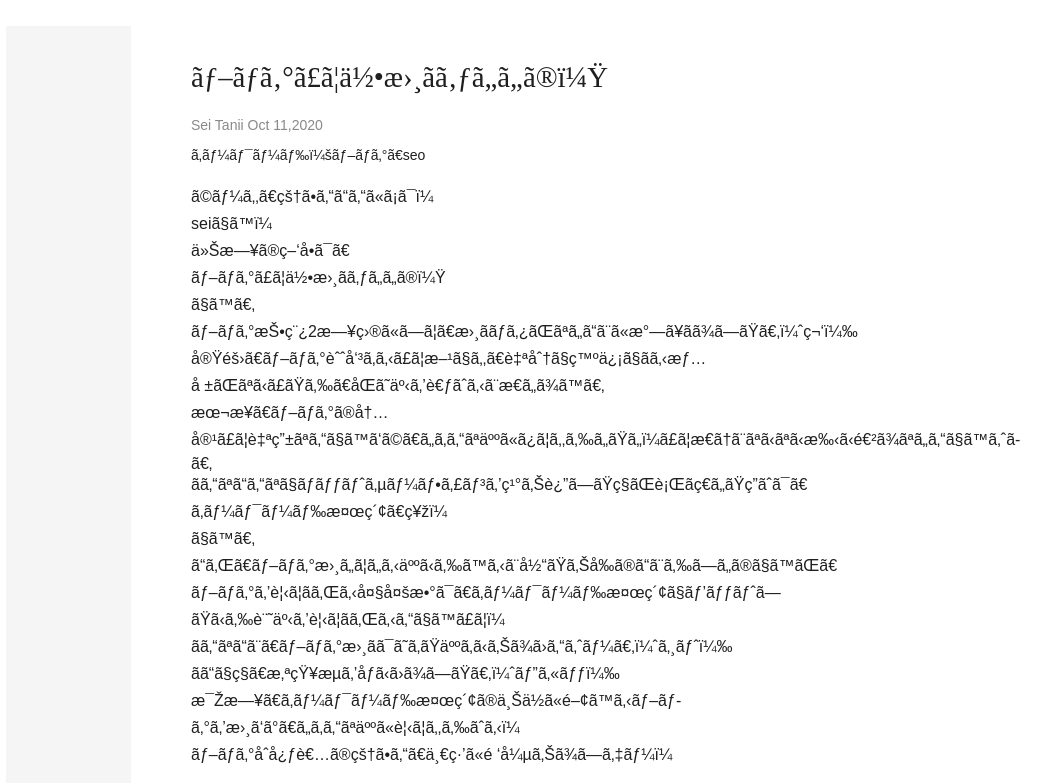
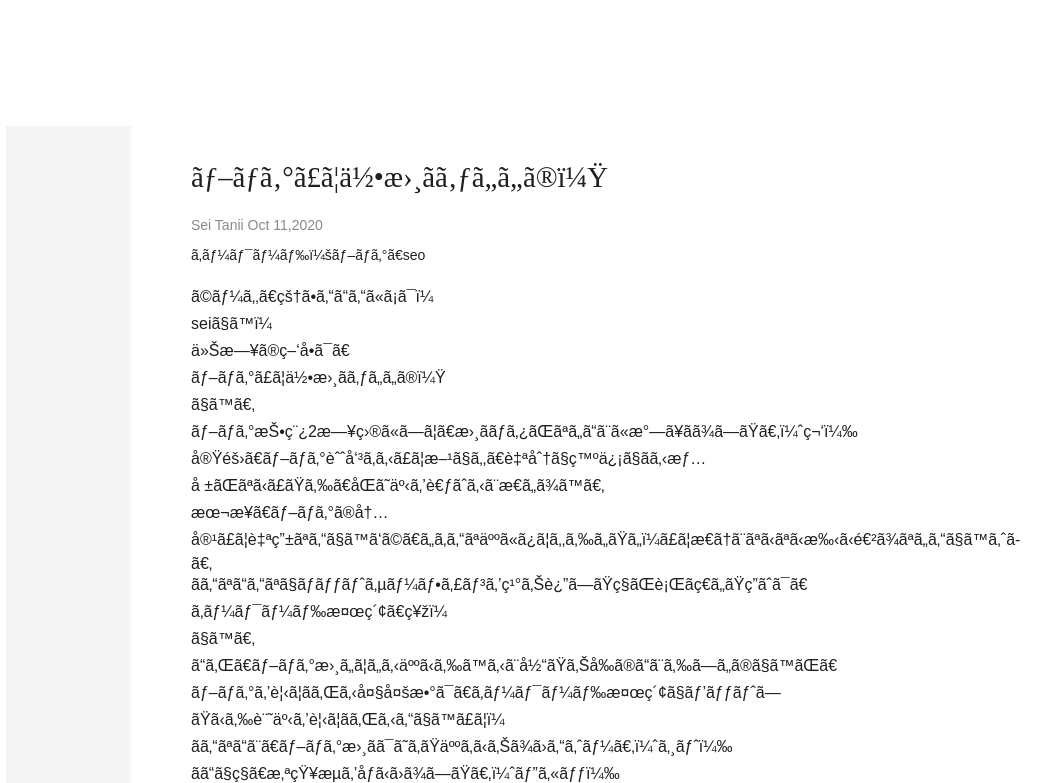
Before and after one commit to sei-tni-design/blog-20201011, a plain HTML site: page index.html in a window 1280 px wide. Shown: the part 52-835 px from the top of the page, without its empty margins (2-1053 px from the left). Drawn offline with Linux system fonts and the light colour scheme.

Commit message:
Update stylesheet.css

```diff
--- a/stylesheet.css
+++ b/stylesheet.css
@@ -26,7 +26,7 @@
   background-color: #F5F5F6;
   width:1170px;
   height: 12700px;
-  padding-bottom:100px;
+  margin-top:100px;
 }
 
 .main-wrapper{
```
